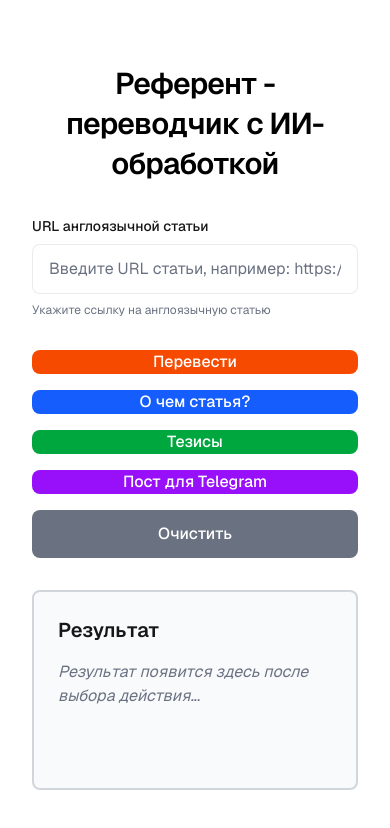
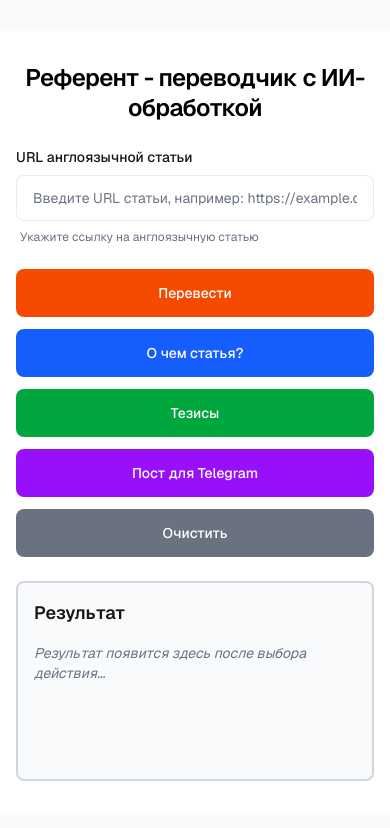
Before and after one commit to alexor86-tech/referent, a Next.js app: page / in a window 390 px wide. Shown: the top 828 px of the page. Built offline with nearby package versions, Linux system fonts and the light colour scheme.

Commit message:
Refactor homepage layout and styling for improved user experience; adjust spacing, font sizes, and button styles for better responsiveness and clarity across different screen sizes.

```diff
--- a/src/app/page.tsx
+++ b/src/app/page.tsx
@@ -201,14 +201,14 @@ export default function Home()
 
     return (
         <div className="flex min-h-screen items-center justify-center bg-zinc-50 font-sans dark:bg-black">
-            <main className="flex w-full max-w-4xl flex-col items-center justify-center py-16 px-8 bg-white dark:bg-black sm:px-16">
+            <main className="flex w-full max-w-4xl flex-col items-center justify-center py-8 px-4 bg-white dark:bg-black sm:py-16 sm:px-8 md:px-16">
                 <div className="w-full max-w-3xl">
-                    <h1 className="mb-8 text-3xl font-semibold leading-10 tracking-tight text-black dark:text-zinc-50 text-center">
+                    <h1 className="mb-6 text-2xl font-semibold leading-tight tracking-tight text-black dark:text-zinc-50 text-center sm:text-3xl sm:mb-8 sm:leading-10">
                         Референт - переводчик с ИИ-обработкой
                     </h1>
 
                     {/* URL Input Field */}
-                    <div className="mb-8">
+                    <div className="mb-6 sm:mb-8">
                         <label
                             htmlFor="article-url"
                             className="block mb-2 text-sm font-medium text-foreground"
@@ -221,20 +221,20 @@ export default function Home()
                             value={url}
                             onChange={handleUrlChange}
                             placeholder="Введите URL статьи, например: https://example.com/article"
-                            className="w-full px-4 py-3 rounded-lg border border-solid border-black/[.08] bg-background text-foreground placeholder:text-gray-500 focus:outline-none focus:ring-2 focus:ring-blue-500 focus:border-transparent dark:border-white/[.145] dark:bg-[#1a1a1a]"
+                            className="w-full px-4 py-3 rounded-lg border border-solid border-black/[.08] bg-background text-foreground placeholder:text-gray-500 focus:outline-none focus:ring-2 focus:ring-blue-500 focus:border-transparent dark:border-white/[.145] dark:bg-[#1a1a1a] text-sm sm:text-base"
                         />
-                        <p className="mt-2 text-xs text-gray-500 dark:text-gray-400">
+                        <p className="mt-2 text-xs text-gray-500 dark:text-gray-400 px-1">
                             Укажите ссылку на англоязычную статью
                         </p>
                     </div>
 
                     {/* Action Buttons */}
-                    <div className="mb-8 flex flex-col gap-4 sm:flex-row">
+                    <div className="mb-6 sm:mb-8 flex flex-col gap-3 sm:gap-4 sm:flex-row sm:flex-wrap">
                         <button
                             onClick={() => handleAction("translate")}
                             disabled={isLoading}
                             title="Перевести статью с английского на русский язык"
-                            className="flex-1 h-12 items-center justify-center rounded-lg bg-orange-600 px-5 text-white font-medium transition-colors hover:bg-orange-700 disabled:opacity-50 disabled:cursor-not-allowed"
+                            className="w-full sm:flex-1 h-12 items-center justify-center rounded-lg bg-orange-600 px-4 sm:px-5 text-white font-medium text-sm sm:text-base transition-colors hover:bg-orange-700 disabled:opacity-50 disabled:cursor-not-allowed"
                         >
                             Перевести
                         </button>
@@ -242,7 +242,7 @@ export default function Home()
                             onClick={() => handleAction("summary")}
                             disabled={isLoading}
                             title="Получить краткое описание содержания статьи"
-                            className="flex-1 h-12 items-center justify-center rounded-lg bg-blue-600 px-5 text-white font-medium transition-colors hover:bg-blue-700 disabled:opacity-50 disabled:cursor-not-allowed"
+                            className="w-full sm:flex-1 h-12 items-center justify-center rounded-lg bg-blue-600 px-4 sm:px-5 text-white font-medium text-sm sm:text-base transition-colors hover:bg-blue-700 disabled:opacity-50 disabled:cursor-not-allowed"
                         >
                             О чем статья?
                         </button>
@@ -250,7 +250,7 @@ export default function Home()
                             onClick={() => handleAction("theses")}
                             disabled={isLoading}
                             title="Сгенерировать основные тезисы статьи"
-                            className="flex-1 h-12 items-center justify-center rounded-lg bg-green-600 px-5 text-white font-medium transition-colors hover:bg-green-700 disabled:opacity-50 disabled:cursor-not-allowed"
+                            className="w-full sm:flex-1 h-12 items-center justify-center rounded-lg bg-green-600 px-4 sm:px-5 text-white font-medium text-sm sm:text-base transition-colors hover:bg-green-700 disabled:opacity-50 disabled:cursor-not-allowed"
                         >
                             Тезисы
                         </button>
@@ -258,7 +258,7 @@ export default function Home()
                             onClick={() => handleAction("telegram")}
                             disabled={isLoading}
                             title="Создать готовый пост для публикации в Telegram"
-                            className="flex-1 h-12 items-center justify-center rounded-lg bg-purple-600 px-5 text-white font-medium transition-colors hover:bg-purple-700 disabled:opacity-50 disabled:cursor-not-allowed"
+                            className="w-full sm:flex-1 h-12 items-center justify-center rounded-lg bg-purple-600 px-4 sm:px-5 text-white font-medium text-sm sm:text-base transition-colors hover:bg-purple-700 disabled:opacity-50 disabled:cursor-not-allowed"
                         >
                             Пост для Telegram
                         </button>
@@ -266,7 +266,7 @@ export default function Home()
                             onClick={handleClear}
                             disabled={isLoading}
                             title="Очистить все поля и результаты"
-                            className="h-12 px-5 rounded-lg bg-gray-500 text-white font-medium transition-colors hover:bg-gray-600 disabled:opacity-50 disabled:cursor-not-allowed whitespace-nowrap"
+                            className="w-full sm:w-auto h-12 px-4 sm:px-5 rounded-lg bg-gray-500 text-white font-medium text-sm sm:text-base transition-colors hover:bg-gray-600 disabled:opacity-50 disabled:cursor-not-allowed"
                         >
                             Очистить
                         </button>
@@ -274,8 +274,8 @@ export default function Home()
 
                     {/* Process Status Block */}
                     {processStatus && (
-                        <div className="mb-4 p-3 rounded-lg bg-blue-50 dark:bg-blue-900/20 border border-blue-200 dark:border-blue-800">
-                            <p className="text-sm text-blue-700 dark:text-blue-300">
+                        <div className="mb-4 p-3 sm:p-4 rounded-lg bg-blue-50 dark:bg-blue-900/20 border border-blue-200 dark:border-blue-800">
+                            <p className="text-sm text-blue-700 dark:text-blue-300 break-words">
                                 {processStatus}
                             </p>
                         </div>
@@ -285,22 +285,22 @@ export default function Home()
                     {error && (
                         <div className="mb-4">
                             <Alert variant="destructive">
-                                <p className="text-sm font-medium">{error}</p>
+                                <p className="text-sm font-medium break-words">{error}</p>
                             </Alert>
                         </div>
                     )}
 
                     {/* Result Display Block */}
-                    <div ref={resultRef} className="w-full rounded-lg border-2 border-solid border-gray-300 dark:border-gray-600 bg-gray-50 dark:bg-[#1a1a1a] p-6 min-h-[200px]">
-                        <div className="flex items-center justify-between mb-4">
-                            <h2 className="text-xl font-semibold text-foreground">
+                    <div ref={resultRef} className="w-full rounded-lg border-2 border-solid border-gray-300 dark:border-gray-600 bg-gray-50 dark:bg-[#1a1a1a] p-4 sm:p-6 min-h-[200px]">
+                        <div className="flex flex-col sm:flex-row sm:items-center sm:justify-between gap-3 sm:gap-4 mb-4">
+                            <h2 className="text-lg sm:text-xl font-semibold text-foreground">
                                 Результат
                             </h2>
                             {result && !isLoading && (
                                 <button
                                     onClick={handleCopy}
                                     title="Копировать результат в буфер обмена"
-                                    className="px-4 py-2 text-sm rounded-lg bg-gray-600 text-white font-medium transition-colors hover:bg-gray-700"
+                                    className="w-full sm:w-auto px-4 py-2 text-sm rounded-lg bg-gray-600 text-white font-medium transition-colors hover:bg-gray-700"
                                 >
                                     {copySuccess ? "Скопировано!" : "Копировать"}
                                 </button>
@@ -309,16 +309,16 @@ export default function Home()
                         {isLoading ? (
                             <div className="flex items-center justify-center py-8">
                                 <div className="animate-spin rounded-full h-8 w-8 border-b-2 border-blue-600"></div>
-                                <span className="ml-3 text-foreground">
+                                <span className="ml-3 text-foreground text-sm sm:text-base">
                                     Генерация результата...
                                 </span>
                             </div>
                         ) : result ? (
-                            <div className="text-foreground whitespace-pre-wrap font-mono text-sm overflow-auto">
+                            <div className="text-foreground whitespace-pre-wrap font-mono text-xs sm:text-sm overflow-auto break-words">
                                 {result}
                             </div>
                         ) : !error ? (
-                            <div className="text-gray-500 dark:text-gray-400 italic">
+                            <div className="text-gray-500 dark:text-gray-400 italic text-sm sm:text-base">
                                 Результат появится здесь после выбора действия...
                             </div>
                         ) : null}
--- a/src/components/ui/alert.tsx
+++ b/src/components/ui/alert.tsx
@@ -15,7 +15,7 @@ interface AlertProps
  */
 export function Alert({ variant = "default", children, className = "" }: AlertProps)
 {
-    const baseStyles = "rounded-lg border p-4";
+    const baseStyles = "rounded-lg border p-3 sm:p-4";
     const variantStyles = variant === "destructive"
         ? "border-red-200 bg-red-50 text-red-800 dark:border-red-800 dark:bg-red-900/20 dark:text-red-300"
         : "border-blue-200 bg-blue-50 text-blue-800 dark:border-blue-800 dark:bg-blue-900/20 dark:text-blue-300";
```
